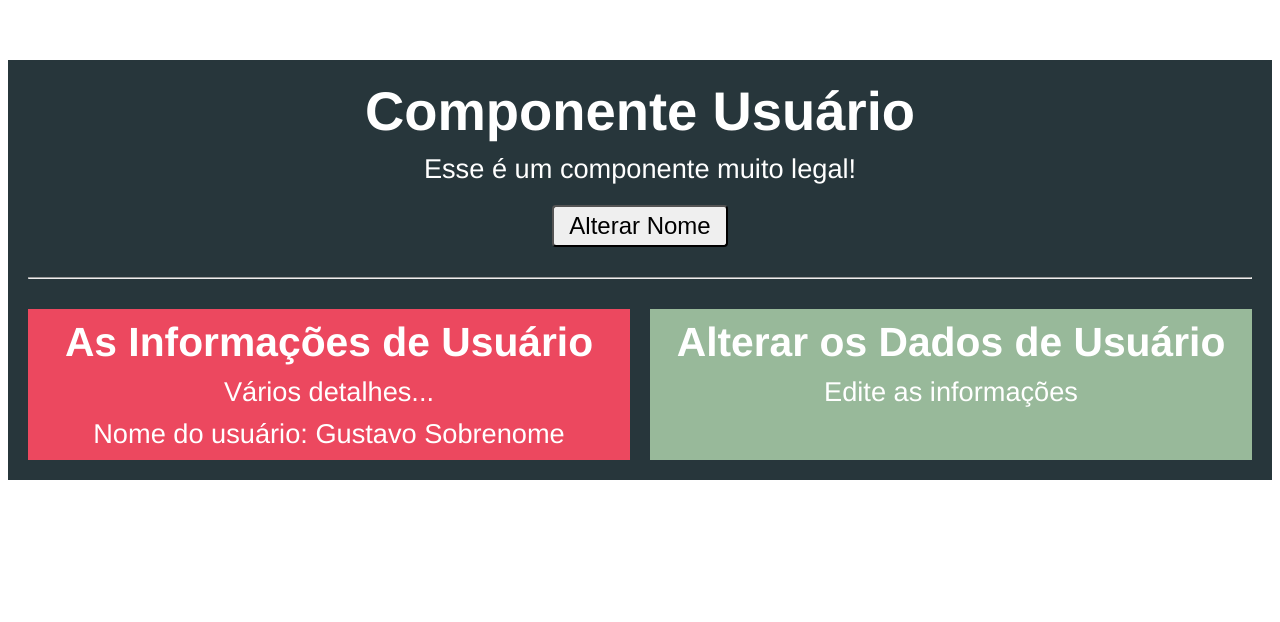
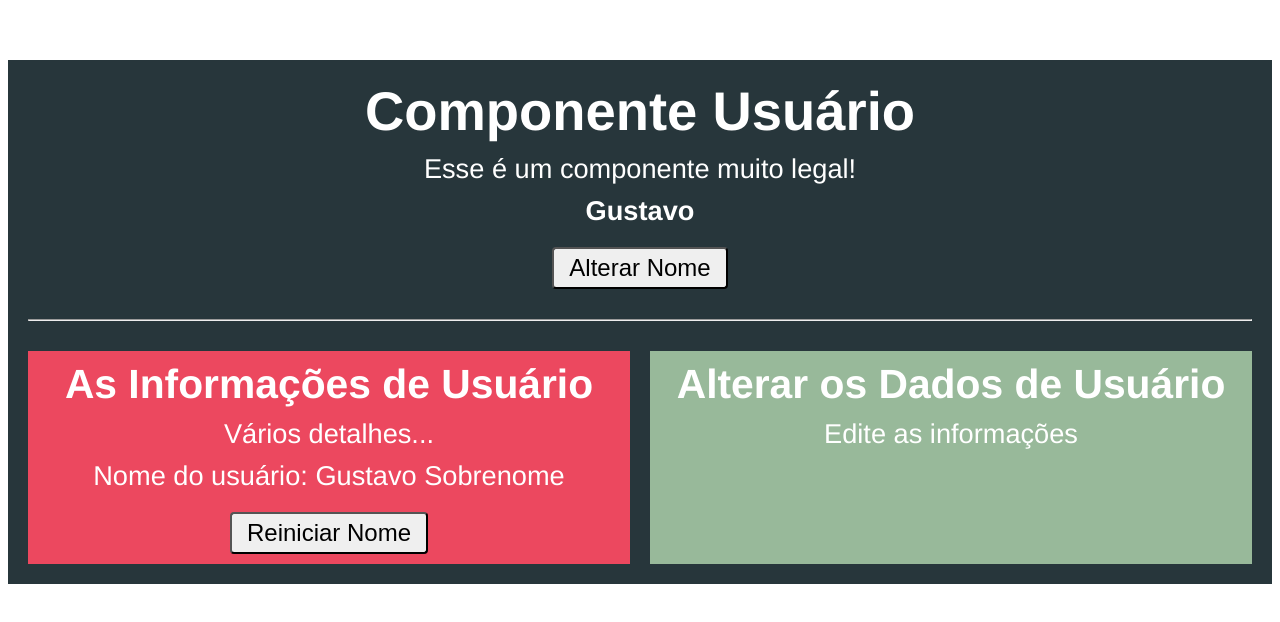
Before and after one commit to gustcoder/VueJs, a Vue app in the folder comunicacao/: page / in a window 1280 px wide. Shown: the top 622 px of the page. Built offline with nearby package versions, Linux system fonts and the light colour scheme.

Commit message:
comunicacao indireta de filho para pai via $emit x $event

```diff
--- a/comunicacao/src/components/Usuario.vue
+++ b/comunicacao/src/components/Usuario.vue
@@ -2,10 +2,14 @@
     <div class="container">
         <h1>Componente Usuário</h1>
         <p>Esse é um componente muito legal!</p>
+        <p><strong>{{ nome }}</strong></p>
         <button @click="alterarNome">Alterar Nome</button>
         <hr>
         <div class="componentes">
-            <app-usuario-info :nome="nome" />
+            <app-usuario-info
+                :nome="nome"
+                @reiniciarNome="nome = $event.nome"
+            />
             <app-usuario-editar />
         </div>
     </div>
--- a/comunicacao/src/components/UsuarioInfo.vue
+++ b/comunicacao/src/components/UsuarioInfo.vue
@@ -2,7 +2,8 @@
     <div class="componente">
         <h2>As Informações de Usuário</h2>
         <p>Vários detalhes...</p>
-        <p>Nome do usuário: {{ addSobrenome() }}</p>
+        <p>Nome do usuário: {{ addSobrenome () }}</p>
+        <button @click="reiniciarNome ()">Reiniciar Nome</button>
     </div>
 </template>
 
@@ -21,6 +22,12 @@
     methods: {
         addSobrenome () {
             return this.nome + ' Sobrenome'
+        },
+        reiniciarNome () {
+            this.nome = 'Gustavo'
+            this.$emit('reiniciarNome', {
+                nome: this.nome
+            })
         }
     }
 }
```
